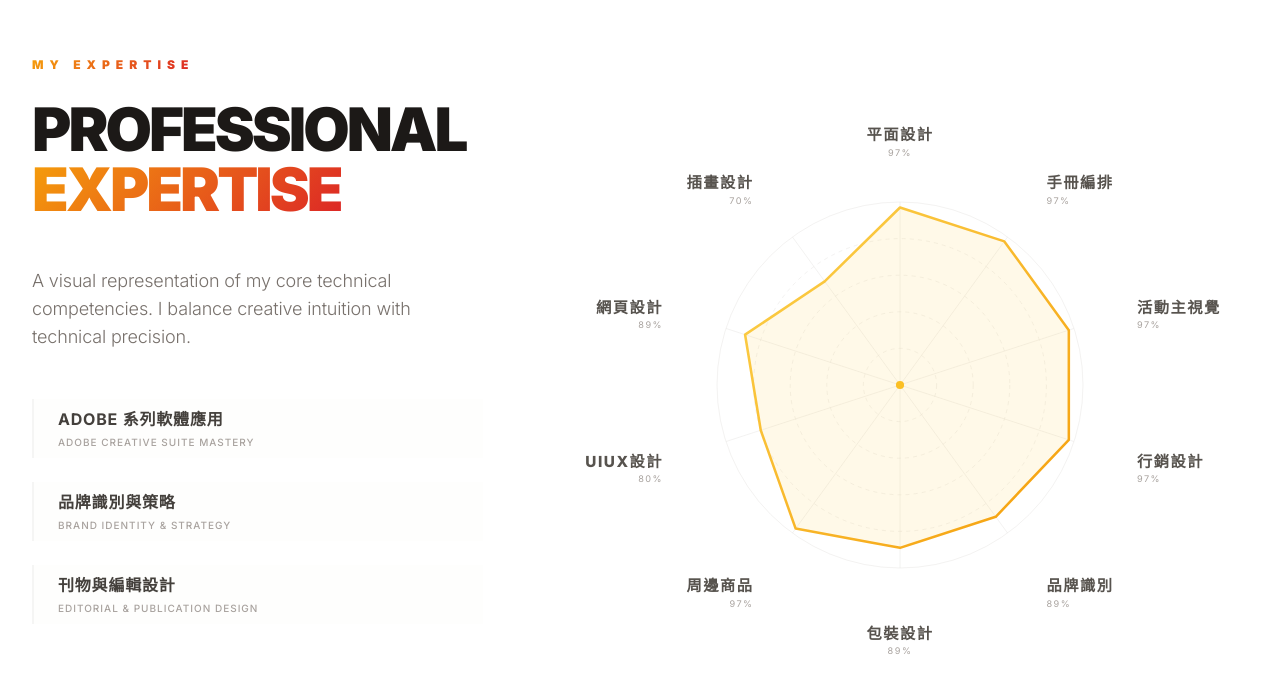
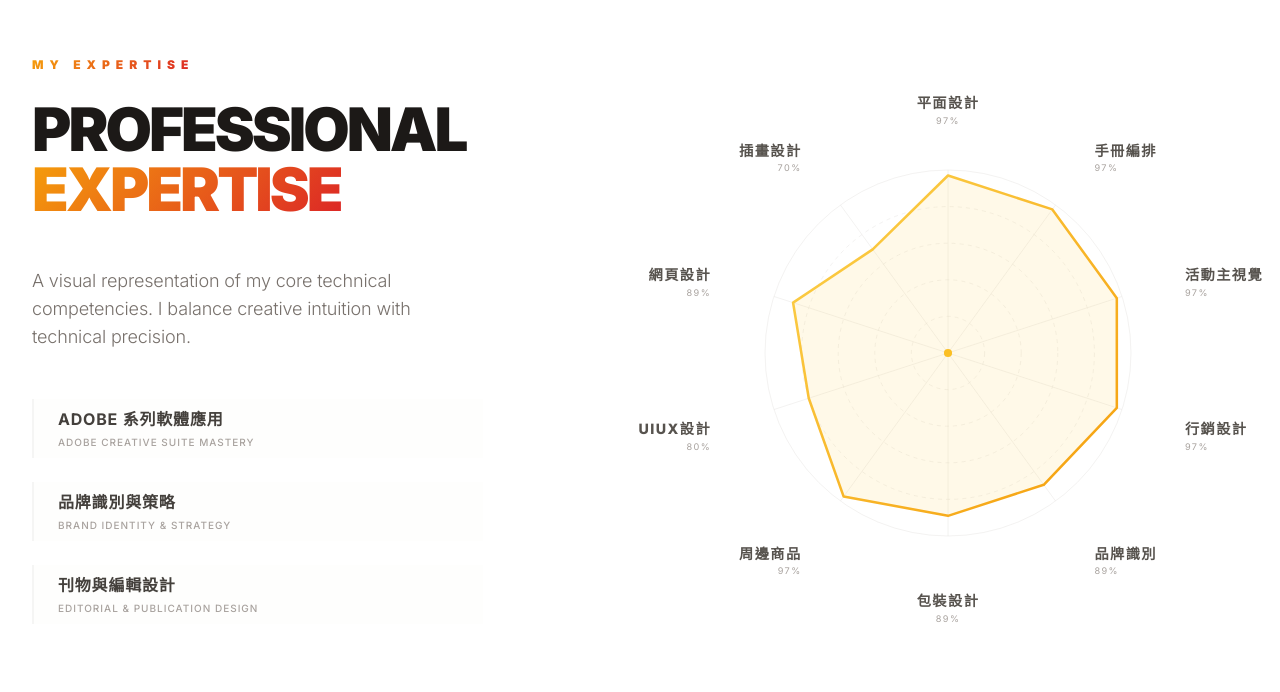
Before and after one commit to visionown1988-cloud/AlbaHDesign, a React (Vite) app: page / in a window 1280 px wide. Shown: the part 981-1673 px from the top of the page. Built offline with nearby package versions, Linux system fonts and the light colour scheme.

Commit message:
feat(Professional): Enhance radar chart responsiveness
Add dynamic resizing and conditional styling to the radar chart component. This ensures the chart adapts to different screen sizes, particularly on desktop, improving the visual experience.

```diff
--- a/components/Professional.tsx
+++ b/components/Professional.tsx
@@ -26,6 +26,15 @@ const BarChart: React.FC = () => {
 };
 
 const RadarChart: React.FC<{ isVisible: boolean }> = ({ isVisible }) => {
+  const [windowWidth, setWindowWidth] = useState(typeof window !== 'undefined' ? window.innerWidth : 1200);
+
+  useEffect(() => {
+    const handleResize = () => setWindowWidth(window.innerWidth);
+    window.addEventListener('resize', handleResize);
+    return () => window.removeEventListener('resize', handleResize);
+  }, []);
+
+  const isDesktop = windowWidth >= 1024;
   const size = 600;
   const center = size / 2;
   const radius = size * 0.3;
@@ -37,7 +46,6 @@ const RadarChart: React.FC<{ isVisible: boolean }> = ({ isVisible }) => {
 
   // Points for the animated skill area
   const points = data.map((skill, i) => {
-    // When not visible, points collapse toward center for a "bloom" effect
     const factor = isVisible ? (skill.percentage / 100) : 0.02;
     const r = factor * radius;
     const x = center + r * Math.cos(i * angleStep - Math.PI / 2);
@@ -46,12 +54,12 @@ const RadarChart: React.FC<{ isVisible: boolean }> = ({ isVisible }) => {
   }).join(' ');
 
   return (
-    <div className={`relative w-full aspect-square max-w-[610px] flex items-center justify-center overflow-visible transition-all duration-[1200ms] cubic-bezier(0.34, 1.56, 0.64, 1) ${isVisible ? 'opacity-100 scale-100 rotate-0 translate-y-12 translate-x-4' : 'opacity-0 scale-75 -rotate-3 translate-y-24'}`}>
+    <div className={`relative w-full aspect-square max-w-[610px] flex items-center justify-center overflow-visible transition-all duration-[1200ms] cubic-bezier(0.34, 1.56, 0.64, 1) ${isVisible ? 'opacity-100 scale-100 rotate-0 lg:translate-y-4 lg:translate-x-16 md:translate-y-12 md:translate-x-4' : 'opacity-0 scale-75 -rotate-3 translate-y-24'}`}>
       <svg viewBox={`0 0 ${size} ${size}`} className="w-full h-full overflow-visible">
         <defs>
           <linearGradient id="chartBorderGradient" x1="0%" y1="0%" x2="100%" y2="100%">
-            <stop offset="0%" stopColor="#fcd34d" /> {/* amber-300 */}
-            <stop offset="100%" stopColor="#f59e0b" /> {/* amber-500 */}
+            <stop offset="0%" stopColor="#fcd34d" />
+            <stop offset="100%" stopColor="#f59e0b" />
           </linearGradient>
         </defs>
 
@@ -88,7 +96,7 @@ const RadarChart: React.FC<{ isVisible: boolean }> = ({ isVisible }) => {
           );
         })}
 
-        {/* Data Area - Clean Gradient Border without Glow */}
+        {/* Data Area */}
         <polygon
           points={points}
           fill="rgba(251, 191, 36, 0.1)"
@@ -103,7 +111,7 @@ const RadarChart: React.FC<{ isVisible: boolean }> = ({ isVisible }) => {
 
         {/* Labels */}
         {data.map((skill, i) => {
-          const labelRadius = radius + 65;
+          const labelRadius = radius + (isDesktop ? 65 : 55);
           const x = center + labelRadius * Math.cos(i * angleStep - Math.PI / 2);
           const y = center + labelRadius * Math.sin(i * angleStep - Math.PI / 2);
 
@@ -116,7 +124,7 @@ const RadarChart: React.FC<{ isVisible: boolean }> = ({ isVisible }) => {
               key={i}
               x={x}
               y={y}
-              fontSize="15"
+              fontSize="14"
               fontWeight="800"
               fill="#57534e"
               textAnchor={anchor}
```
